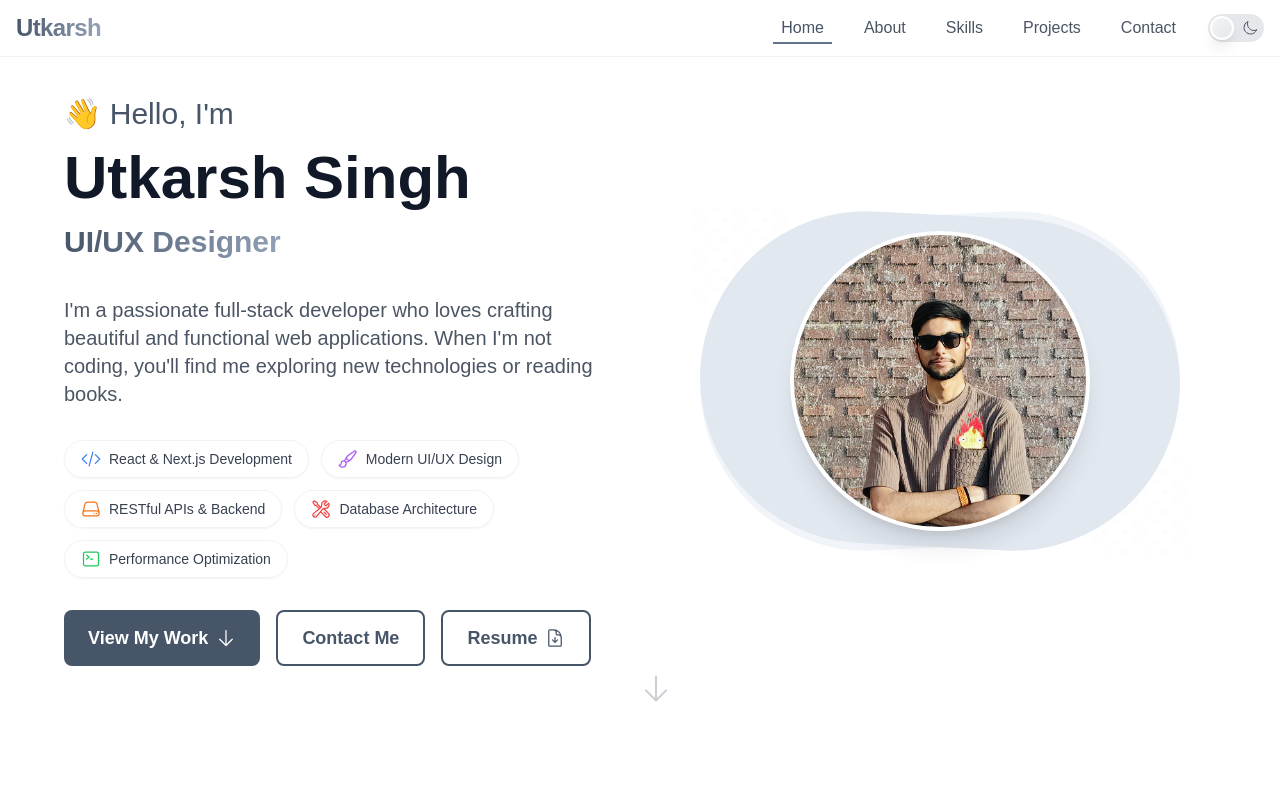
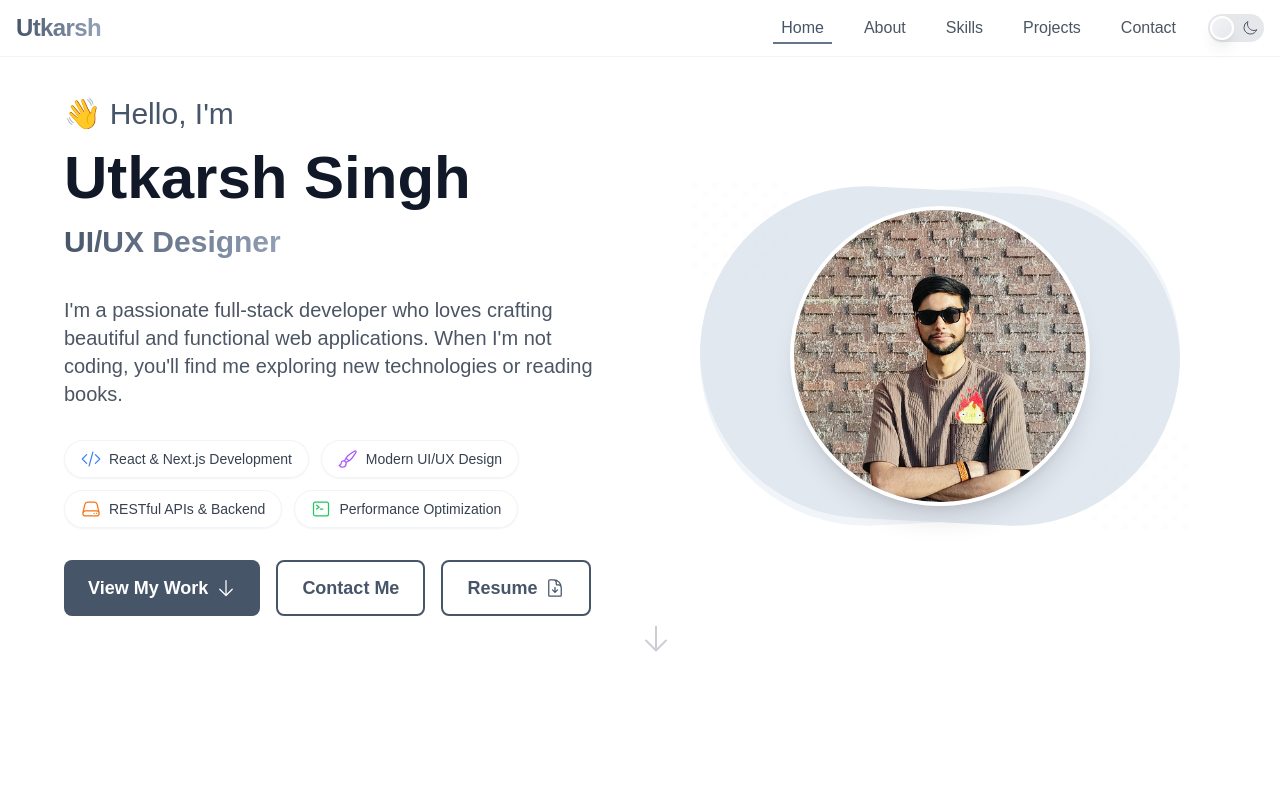
Before and after one commit to Utkarshsingh112/Utkarsh-portfolio, a React (Vite) app: page / in a window 1280 px wide. Shown: the top 800 px of the page. Built offline with nearby package versions, Linux system fonts and the light colour scheme.

Commit message:
Home section updation

```diff
--- a/src/components/sections/Hero.jsx
+++ b/src/components/sections/Hero.jsx
@@ -19,11 +19,6 @@ const expertise = [
     text: 'RESTful APIs & Backend',
     icon: ServerIcon,
     color: 'text-orange-500 dark:text-orange-400'
-  },
-  {
-    text: 'Database Architecture',
-    icon: WrenchScrewdriverIcon,
-    color: 'text-red-500 dark:text-red-400'
   },
   {
     text: 'Performance Optimization',
@@ -181,7 +176,7 @@ const Hero = () => {
                   size="lg"
                   className="group"
                   as="a"
-                  href="https://flowcv.com/resume/j2klqlkvhu"
+                  href="https://drive.google.com/file/d/1dOxwZung-WgPb4oj632pl7ImcEw-9XjX/view?usp=sharing"
                   target="_blank"
                   rel="noopener noreferrer"
                 >
```
